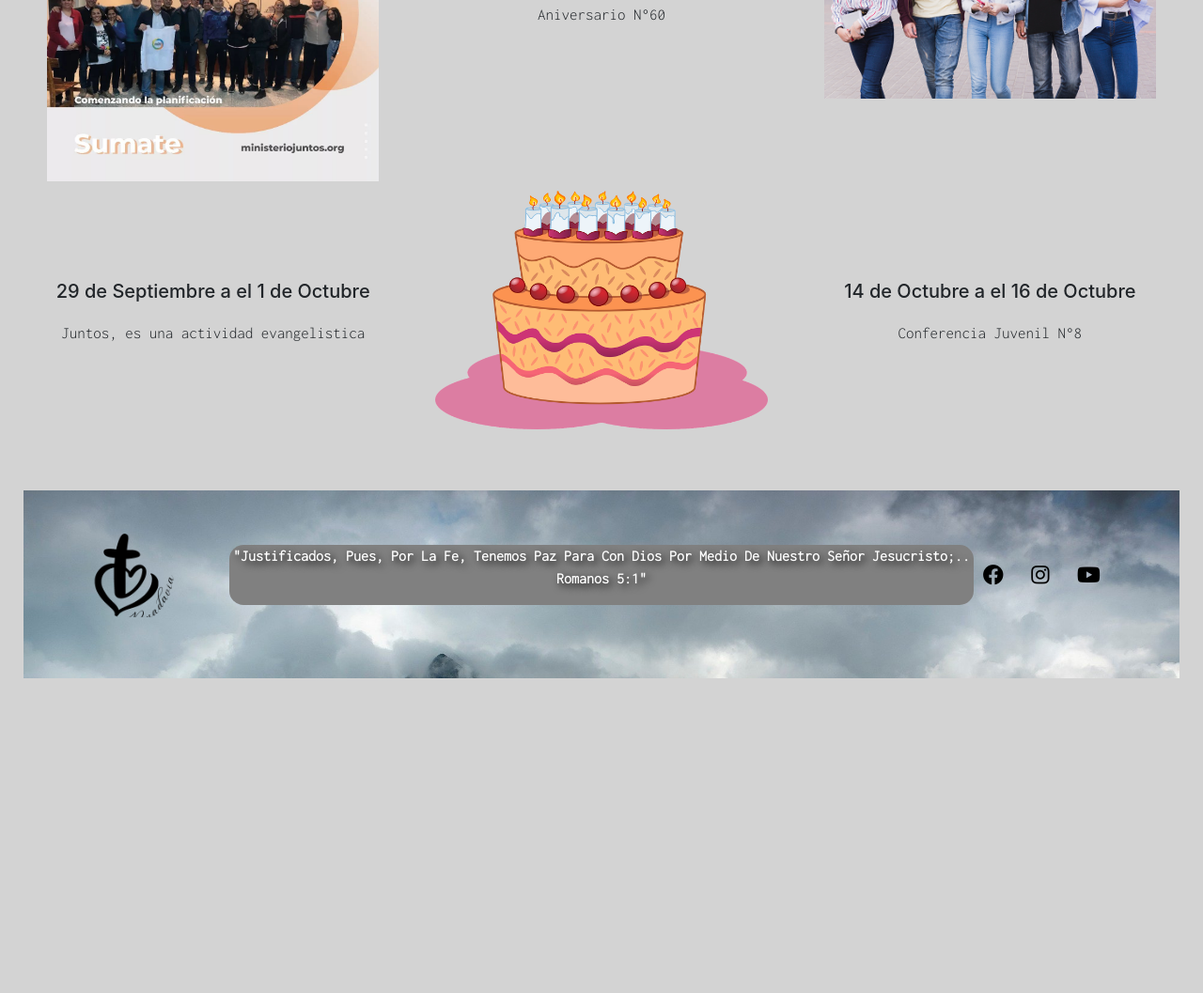
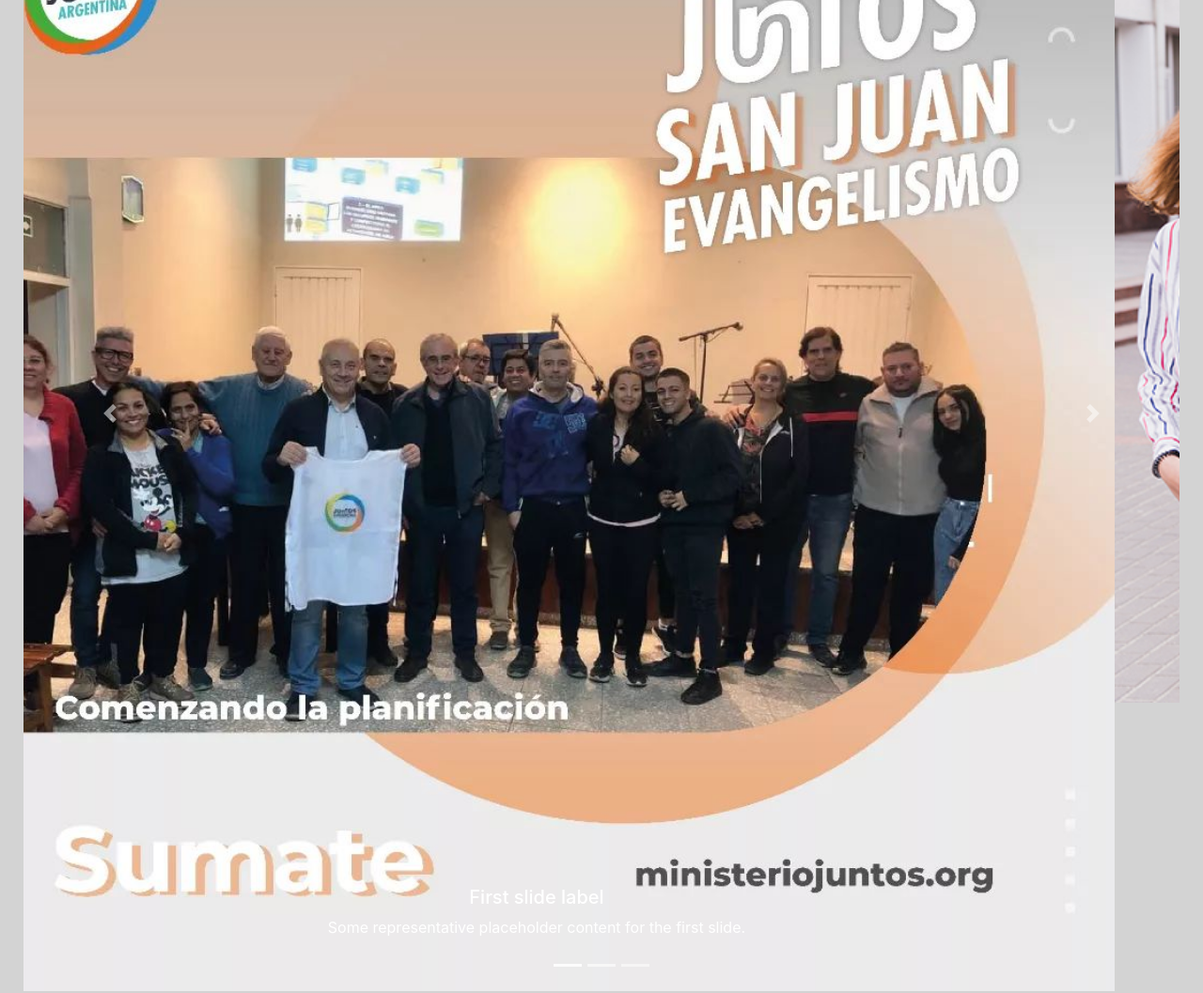
Before and after one commit to Eze157/ice, a website: page index.html in a window 1280 px wide. Shown: the part 660-1717 px from the top of the page at 94% size. Before the commit the page ends 1407 px from the top, so only its background shows below. Drawn offline with nearby package versions, Linux system fonts and the light colour scheme.

Commit message:
agregue carrusel

```diff
--- a/index.html
+++ b/index.html
@@ -58,26 +58,47 @@
     <h1>Iglesia Cristiana Evangelica B° Rivadavia</h1>
     <h2 class="encabezado">Proximas Actividades</h2>
     <!-- cierre titulo y encabezado -->
-    <main class="conteiner-fluid inicio">
-        <div class="row">
-            <a href="pages/Especiales.html"class="col-lg-4 col-md-6 col-xs-12"><img src="../multimedia/Juntos.jpg" alt=""class="col-md-12"></a>
-            <article class="col-lg-4 col-md-6 col-xs-12">
-                <h3 class="texto">20 de Noviembre a el 22 de Noviembre</h3>
-                <p>Aniversario N°60</p>
-            </article>
-            <a href="pages/Especiales.html"class="col-lg-4 col-md-6 col-xs-12"><img src="../multimedia/Conferencia.jpg" alt=""class="col-md-12"></a>
-            <article class="col-lg-4 col-md-6 col-xs-12">
-                <h3 class="texto">29 de Septiembre a el 1 de Octubre</h3>
-                <p>Juntos, es una actividad evangelistica</p>
-            </article>
-            <a href="pages/Especiales.html"class="col-lg-4 col-md-6 col-xs-12"><img src="../multimedia/Aniversario.png" alt=""class="col-md-12"></a>
-            <article class="col-lg-4 col-md-6 col-xs-12">
-                <h3 class="texto">14 de Octubre a el 16 de Octubre</h3>
-                <p>Conferencia Juvenil N°8</p>
-            </article>
+    <!-- Inicio carrusel -->
+    <div id="carouselExampleCaptions" class="carousel slide" data-ride="carousel">
+        <ol class="carousel-indicators">
+        <li data-target="#carouselExampleCaptions" data-slide-to="0" class="active"></li>
+        <li data-target="#carouselExampleCaptions" data-slide-to="1"></li>
+        <li data-target="#carouselExampleCaptions" data-slide-to="2"></li>
+        </ol>
+        <div class="carousel-inner">
+        <div class="carousel-item active">
+            <a href="pages/Especiales.html"><img src="multimedia/Juntos.jpg" class="d-block w-100" alt="..."></a>
+            <div class="carousel-caption d-none d-md-block">
+            <h5>First slide label</h5>
+            <p>Some representative placeholder content for the first slide.</p>
+            </div>
         </div>
-    </main>
-    <!-- cierre de fila de Logo + nav -->
+        <div class="carousel-item">
+            <a href="pages/Especiales.html"><img src="multimedia/Conferencia.jpg" class="d-block w-100" alt="..."></a>
+            <div class="carousel-caption d-none d-md-block">
+            <h5>Second slide label</h5>
+            <p>Some representative placeholder content for the second slide.</p>
+            </div>
+        </div>
+        <div class="carousel-item">
+            <a href="pages/Especiales.html"><img src="multimedia/Aniversario.png" class="d-block w-100" alt="..."></a>
+        <div class="carousel-caption d-none d-md-block">
+            <h5>Third slide label</h5>
+            <p>Some representative placeholder content for the third slide.</p>
+        </div>
+        </div>
+    </div>
+    <button class="carousel-control-prev" type="button" data-target="#carouselExampleCaptions" data-slide="prev">
+        <span class="carousel-control-prev-icon" aria-hidden="true"></span>
+        <span class="sr-only">Previous</span>
+    </button>
+    <button class="carousel-control-next" type="button" data-target="#carouselExampleCaptions" data-slide="next">
+        <span class="carousel-control-next-icon" aria-hidden="true"></span>
+        <span class="sr-only">Next</span>
+    </button>
+    </div>
+    <br><br><br>
+    <!-- cierre carrusel -->
     <!-- inicio de footer -->
     <footer>
         <section class="footer">
```
